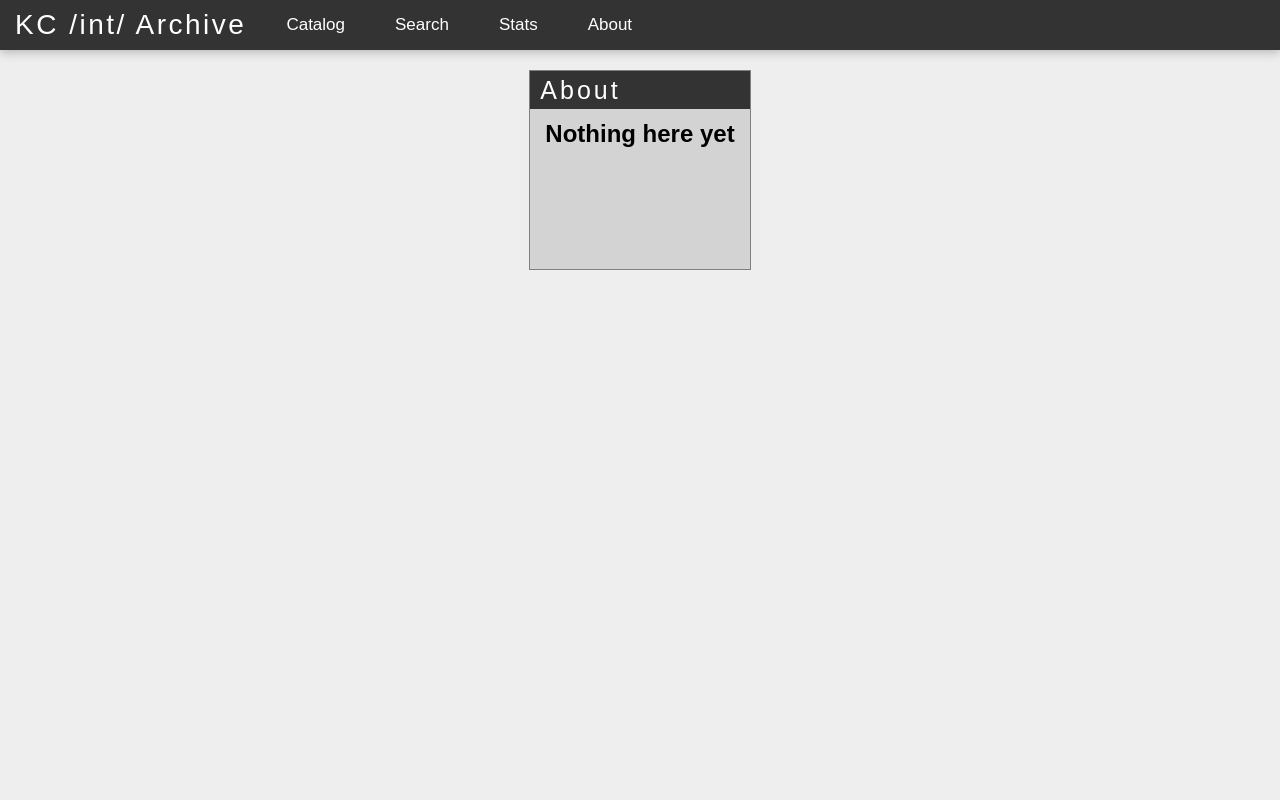
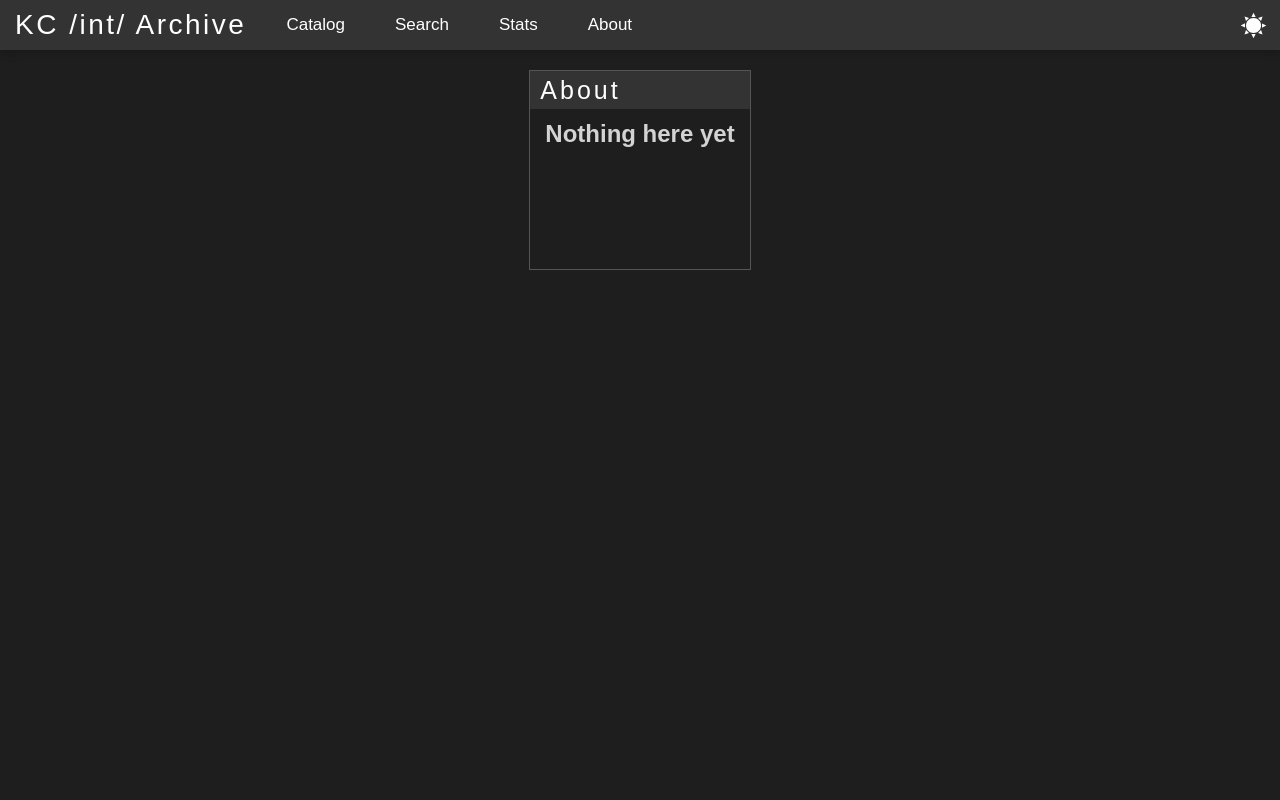
Before and after one commit to geroko/KCArchive, a Flask app: page /about in a window 1280 px wide. Run offline with Flask 2, Linux system fonts and the light colour scheme; the visitor is signed in with stand-in values (Sample User, id 1).

Commit message:
Added dark theme

```diff
--- a/src/routes.py
+++ b/src/routes.py
@@ -128,3 +128,12 @@ def about():
 @app.route('/')
 def index():
 	return redirect(url_for('catalog'))
+
+@app.route('/change_theme')
+def change_theme():
+	if session.get('theme', None) == 'dark':
+		session.pop('theme')
+	else:
+		session['theme'] = 'dark'
+
+	return redirect(request.referrer)
--- /dev/null
+++ b/src/static/dark.css
@@ -0,0 +1,27 @@
+:root {
+	--color-background: #1e1e1e;
+	--color-border: #555;
+	--color-primary: #333;
+	--color-secondary: #555;
+	--color-text: lightgrey;
+}
+
+.post a, .site-info a {
+	color: white !important;
+}
+
+input, select, textarea {
+	background-color: #eee;
+}
+
+.spoiler:hover {
+	color: lightgrey !important;
+}
+
+.greentext {
+	color: limegreen !important;
+}
+
+.site-info {
+	background-color: var(--color-background);
+}
--- a/src/static/style.css
+++ b/src/static/style.css
@@ -55,25 +55,32 @@ a {
     font-weight: 300;
     letter-spacing: .25rem;
     padding: 0 1.5rem; }
-  .header__nav {
-    font-size: 1.7rem;
-    display: flex;
-    align-self: stretch; }
-  .header__nav-item {
+
+.top-nav {
+  font-size: 1.7rem;
+  display: flex;
+  align-self: stretch;
+  flex-grow: 1; }
+  .top-nav__item {
     display: flex;
     align-items: center;
     padding: 1.5rem 2.5rem;
     transition: all .2s; }
-    .header__nav-item:hover {
+    .top-nav__item:hover {
       background-color: #444; }
+    .top-nav__item--theme {
+      padding: 0 1rem;
+      margin-left: auto; }
 
 @media only screen and (max-width: 768px) {
   .header {
     display: block; }
-    .header__nav-item {
-      padding: 1.5rem 0;
+    .header .top-nav__item {
+      padding: 1rem 0;
       flex: 1;
-      justify-content: center; } }
+      justify-content: center; }
+      .header .top-nav__item--theme {
+        display: none; } }
 
 .catalog {
   display: grid;
--- a/src/templates/layout.html
+++ b/src/templates/layout.html
@@ -7,6 +7,9 @@
 	<title>KC Archive</title>
 	{% endif %}
 	<link rel="stylesheet" type="text/css" href="{{url_for('static', filename='style.css')}}">
+	{% if session.get('theme') == 'dark' %}
+	<link rel="stylesheet" type="text/css" href="/static/dark.css">
+	{% endif %}
 	<link rel="shortcut icon" href="{{url_for('static', filename='favicon.ico')}}">
 	<meta name="viewport" content="width=device-width, initial-scale=1.0">
 </head>
@@ -14,11 +17,16 @@
 
 	<header class="header">
 		<span class="header__logo">KC /int/ Archive</span>
-		<nav class="header__nav">
-			<a class="header__nav-item" href="{{url_for('catalog')}}">Catalog</a>
-			<a class="header__nav-item" href="{{url_for('search')}}">Search</a>
-			<a class="header__nav-item" href="{{url_for('stats')}}">Stats</a>
-			<a class="header__nav-item" href="{{url_for('about')}}">About</a>
+		<nav class="top-nav">
+			<a class="top-nav__item" href="{{url_for('catalog')}}">Catalog</a>
+			<a class="top-nav__item" href="{{url_for('search')}}">Search</a>
+			<a class="top-nav__item" href="{{url_for('stats')}}">Stats</a>
+			<a class="top-nav__item" href="{{url_for('about')}}">About</a>
+			{% if session.get('theme') == 'dark' %}
+			<a class="top-nav__item top-nav__item--theme" href="{{url_for('change_theme')}}"><img src="{{url_for('static', filename='icons/sun.png')}}"></a>
+			{% else %}
+			<a class="top-nav__item top-nav__item--theme" href="{{url_for('change_theme')}}"><img src="{{url_for('static', filename='icons/moon.png')}}"></a>
+			{% endif %}
 		</nav>
 	</header>
 
```
Also changed, not shown: src/static/sass/_layout.scss (+18 -8 lines), src/static/icons/moon.png (added), src/static/icons/sun.png (added).
